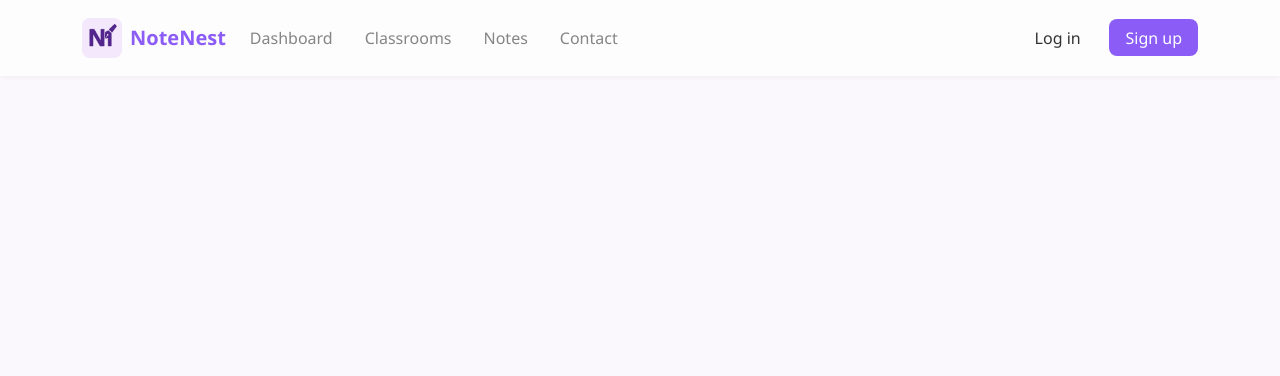
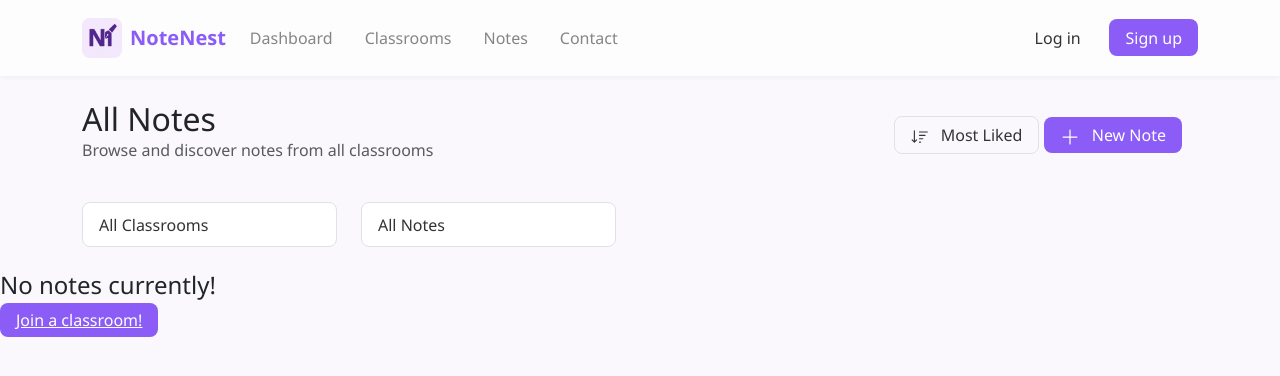
Before and after one commit to alielkline/NoteNest, a PHP site: page /public/notes.php in a window 1280 px wide. Shown: the top 376 px of the page. Run offline with PHP 8.4, Linux system fonts and the light colour scheme; data that the repository does not hold is empty.

Commit message:
Notes page in-progress

```diff
--- /dev/null
+++ b/css/notes.css
@@ -0,0 +1,45 @@
+.btn-notes-dropdown {
+    background: white;
+    border: none;
+    color: #333;
+    padding: 0.6rem 1rem;
+    border-radius: 8px;
+    transition: all 0.3s ease;
+    min-width: 8rem;
+    text-align:left;
+}
+.dropdown-item {
+    background: white;
+    border: none;
+    color: #333;
+    padding: 0.6rem 1rem;
+    border-radius: 8px;
+    transition: all 0.3s ease;
+    min-width: 8rem;
+    text-align:left;
+}
+.note-pane {
+    background: white;
+    border-radius: 8px;
+    color: #333;
+}
+.btn-no-notes {
+    background-color: #8b5cf6;
+    color: white;
+    font-weight: 500;
+    padding: 0.4rem 1rem;
+    border: none;
+    border-radius: 8px;
+}
+.subject-pill{
+    background-color: #cac0ff;
+    border-radius: 5px;
+}
+
+.btn-notes-dropdown:hover {
+    background-color: #cac0ff;
+    color: #8b5cf6;
+}
+.dropdown-item:hover {
+    background: #F4EBFF;
+}
--- a/includes/db.inc.php
+++ b/includes/db.inc.php
@@ -1,5 +1,5 @@
 <?php
-$dsn = 'mysql:host=localhost;port=3307;dbname=notenestDB';
+$dsn = 'mysql:host=localhost;dbname=notenestDB';
 $dbusername = 'root';
 $dbpassword = '';
 
--- a/public/home.php
+++ b/public/home.php
@@ -40,7 +40,7 @@
             </div>
         </div>
         <div class="row">
-            <div class="col-6 mx-auto" style="color: #64748B">
+            <div class="col-6 mx-auto text-muted">
                 <p style="font-size: 25px">Create classrooms, share notes, and learn together with your classmates in a collaborative environment.</p>
             </div>
         </div>
--- a/public/notes.php
+++ b/public/notes.php
@@ -5,13 +5,154 @@
     <link href="https://cdn.jsdelivr.net/npm/bootstrap@5.3.2/dist/css/bootstrap.min.css" rel="stylesheet">
     <meta name="viewport" content="width=device-width, initial-scale=1.0">
     <link rel="stylesheet" href="../css/navbar.css">
+    <link rel="stylesheet" href="../css/notes.css">
     <link href="https://cdn.jsdelivr.net/npm/bootstrap-icons@1.10.5/font/bootstrap-icons.css" rel="stylesheet">
 
     <title>Notes</title>
 </head>
 <body>
     <?php include '../includes/navbar.php'; ?>
+    <?php include '../includes/init.php'; ?>
 
+    <!--Headers and early buttons!-->
+    <div class="container d-flex justify-content-between mt-4">
+
+        <div>
+            <h2 class="header p-0 mb-0">All Notes</h2>
+            <p class="text-muted">Browse and discover notes from all classrooms</p>
+
+
+        </div>
+
+
+        <div class="p-3">
+            <button class="btn-login border px-3">
+
+            <svg xmlns="http://www.w3.org/2000/svg" width="18" height="18" fill="currentColor" class="bi bi-sort-down me-2" viewBox="0 0 16 16">
+            <path  d="M3.5 2.5a.5.5 0 0 0-1 0v8.793l-1.146-1.147a.5.5 0 0 0-.708.708l2 1.999.007.007a.497.497 0 0 0 .7-.006l2-2a.5.5 0 0 0-.707-.708L3.5 11.293zm3.5 1a.5.5 0 0 1 .5-.5h7a.5.5 0 0 1 0 1h-7a.5.5 0 0 1-.5-.5M7.5 6a.5.5 0 0 0 0 1h5a.5.5 0 0 0 0-1zm0 3a.5.5 0 0 0 0 1h3a.5.5 0 0 0 0-1zm0 3a.5.5 0 0 0 0 1h1a.5.5 0 0 0 0-1z"/>
+            </svg>
+
+            Most Liked</button>
+            <button class="btn-signup px-3">
+
+            <svg xmlns="http://www.w3.org/2000/svg" width="20" height="20" fill="currentColor" class="bi bi-plus-lg me-2" viewBox="0 0 16 16">
+            <path fill-rule="evenodd" d="M8 2a.5.5 0 0 1 .5.5v5h5a.5.5 0 0 1 0 1h-5v5a.5.5 0 0 1-1 0v-5h-5a.5.5 0 0 1 0-1h5v-5A.5.5 0 0 1 8 2"/>
+            </svg>
+
+            New Note</button>
+        </div>
+
+    </div>
+
+    <!--Two Dropdowns!-->
+    <div class="container">
+
+    <div class="d-flex my-4">
+        <div class="row justify-content-left w-100">
+            <div class="col-12 col-md-3 mb-3 mb-md-0">
+                <div class="dropdown">
+
+                    <!--Classroom Dropdown!-->
+                    <button class="btn btn-notes-dropdown dropdown-toggle border w-100" type="button" id="dropdownMenuButton" data-bs-toggle="dropdown" aria-haspopup="true" aria-expanded="false">
+                        All Classrooms
+                    </button>
+                    <div class="dropdown-menu w-100" aria-labelledby="dropdownMenuButton">
+
+
+
+                        <button class="dropdown-item" href="#">All Classrooms</button>
+
+                        <?php
+                        $stmt = $pdo->prepare("SELECT name FROM classrooms t1
+                        JOIN classroom_members t2 ON t1.classroom_id = t2.classroom_id
+                        JOIN users u ON u.id = t2.user_id
+                        WHERE username = :username;");
+
+                        $stmt->bindParam(":username", $_SESSION["username"]);
+                        $stmt->execute();
+
+                        $classrooms = $stmt->fetchAll(PDO::FETCH_ASSOC);
+
+                        foreach($classrooms as $classroom)
+                        {
+                            echo "<button class='dropdown-item'>" . $classroom . "</button>";
+                        }
+
+                        ?>
+
+                    </div>
+                </div>
+            </div>
+            <div class="col-12 col-md-3 mb-3 mb-md-0">
+                <div class="dropdown">
+
+                    <!--Notes Dropdown!-->
+                    <button class="btn btn-notes-dropdown dropdown-toggle border w-100" type="button" id="dropdownMenuButton" data-bs-toggle="dropdown" aria-haspopup="true" aria-expanded="false">
+                        All Notes
+                    </button>
+                    <div class="dropdown-menu w-100" aria-labelledby="dropdownMenuButton">
+                        <a class="dropdown-item" href="#">All Notes</a>
+                        <a class="dropdown-item" href="#">Liked Notes</a>
+                        <a class="dropdown-item" href="#">Bookmarked Notes</a>
+                    </div>
+                </div>
+            </div>
+            </div>
+        </div>
+
+    </div>
+
+    <!--foreach loop for the notes!-->
+    <?php
+
+    //Selecting the data
+    $stmt = $pdo->prepare("
+    SELECT
+        t1.title,
+        t1.upload_date,
+        t1.content,
+        t2.subject_name,
+        u.username,
+        COUNT(l.like_id) AS likes
+    FROM
+        classroom_notes t1
+    JOIN
+        classroom_subjects t2 ON t1.subject_id = t2.subject_id
+    JOIN
+        users u ON u.id = t1.uploader_user_id
+    LEFT JOIN
+        likes l ON l.note_id = t1.note_id
+    GROUP BY
+        t1.note_id, t1.title, t1.upload_date, t1.content, t2.subject_name, u.username
+        ");
+        $stmt->execute();
+
+        $notes = $stmt->fetchAll(PDO::FETCH_ASSOC);
+
+
+        //checking if there are 0 notes
+        if(empty($notes)){
+            ?>
+            <h4>No notes currently!</h4>
+            <a href="classrooms.php" class="btn-no-notes">Join a classroom!</a>
+            <?php
+        }
+        else{
+            foreach ($notes as $note) {
+                $excerpt = substr($note['content'], 0, 60) . '...';
+                $date = date("M d, Y", strtotime($note['upload_date']));
+
+                echo "<div class='note-pane border p-3 mb-3'><div class='d-flex justify-content-between'>";
+                echo "<div><h4 class='mb-2'>" . htmlspecialchars($note['title']) . "</h4>";
+                echo "<p class='mb-1'><strong>By:</strong> " . htmlspecialchars($note['username']) . "</p>";
+                echo "<p class='subject-pill mb-1'> " . htmlspecialchars($note['subject_name']) . "</p>";
+                echo "<p class='mb-1'><strong>Date:</strong> " . htmlspecialchars($date) . "</p>";
+                echo "<p class='mt-2 text-muted'>" . htmlspecialchars($excerpt) . "</p></div>";
+                echo "<div><p class='mt-2'>" . htmlspecialchars($note['likes']) . "</p></div>";
+                echo "</div></div>";
+            }
+        }
+    ?>
 
     <script src="https://cdn.jsdelivr.net/npm/bootstrap@5.3.2/dist/js/bootstrap.bundle.min.js"></script>
 </body>
```
Also changed, not shown: includes/notes_handler.php (added).
